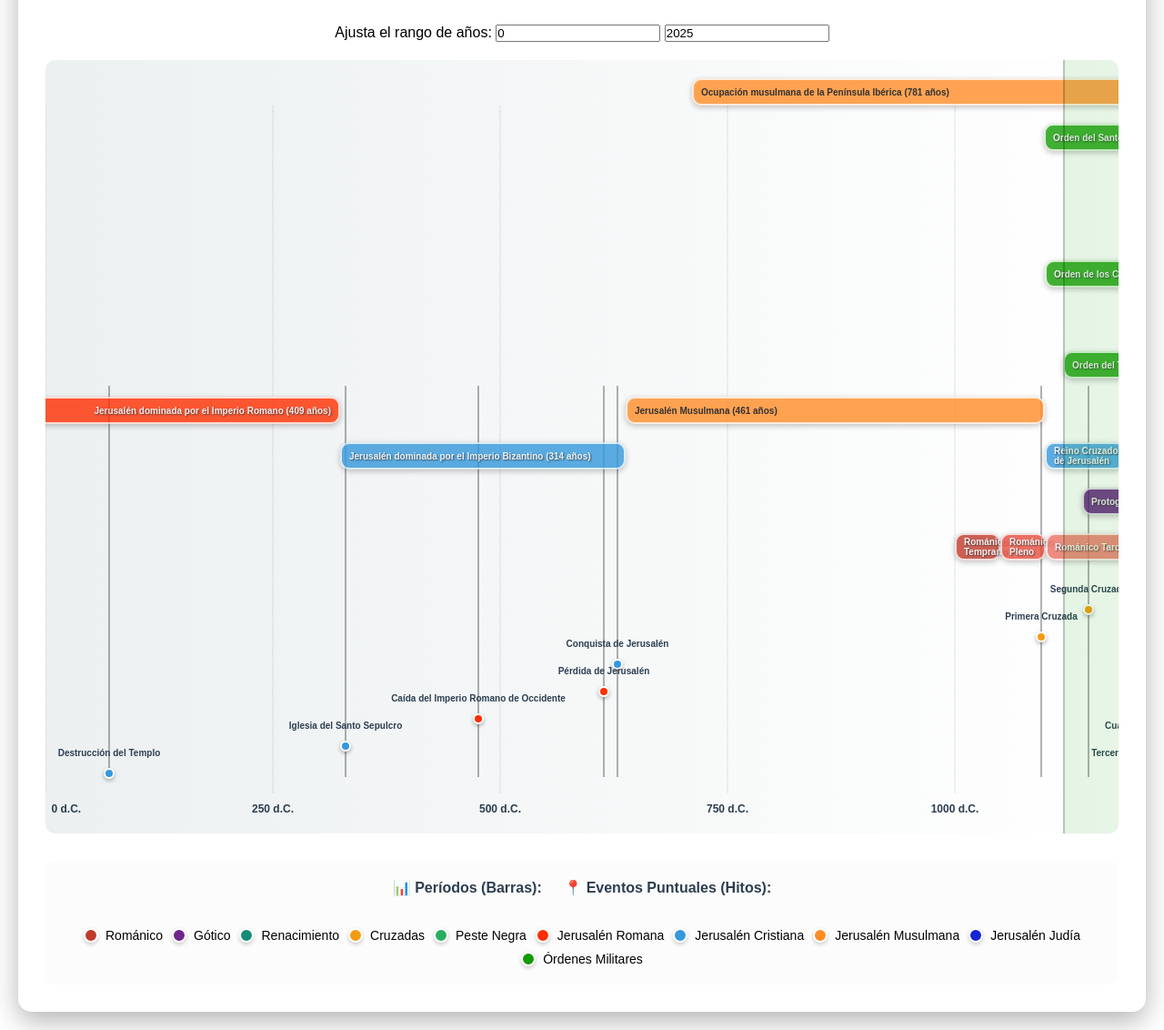
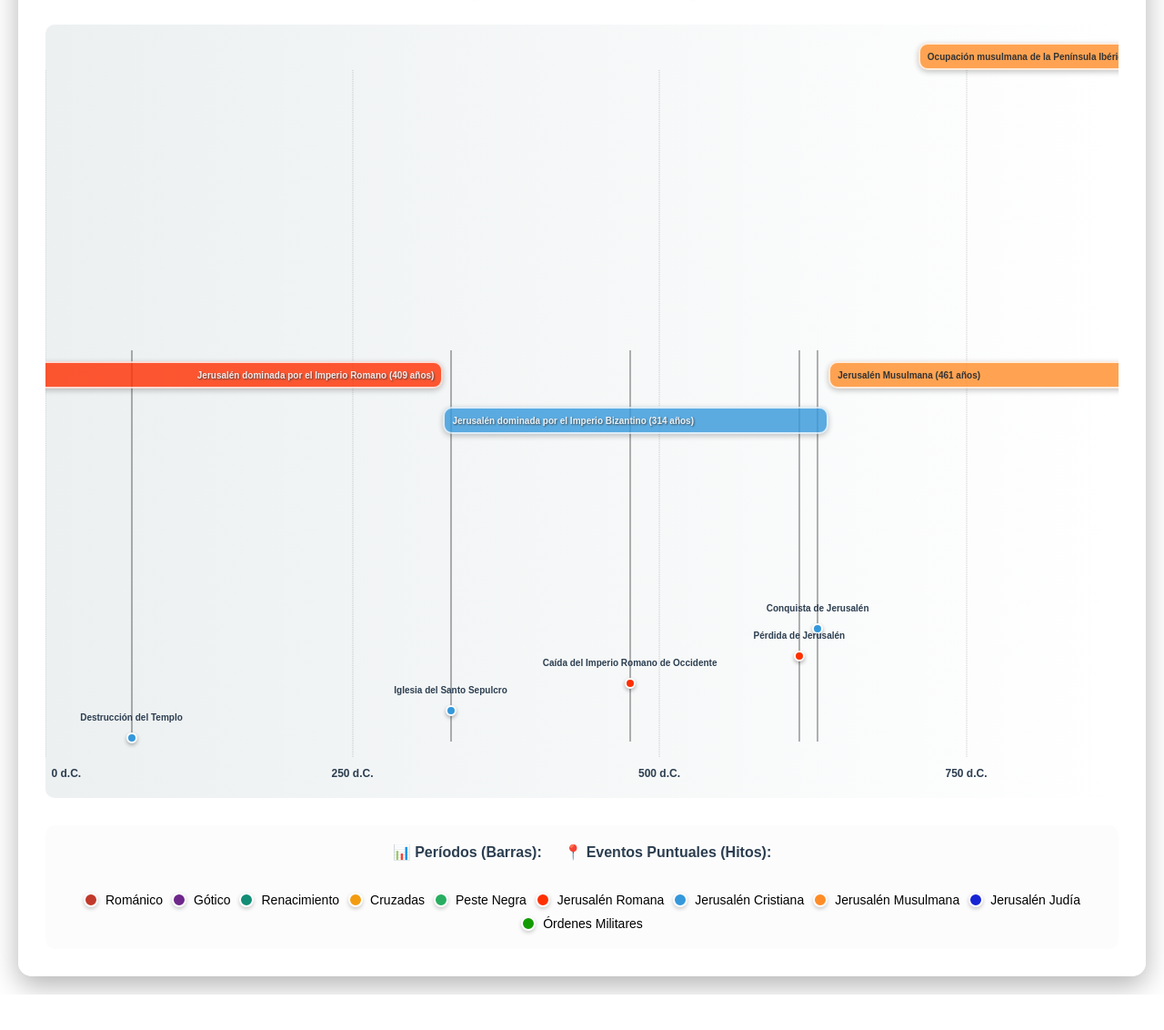
Before and after one commit to palomosdepapel/Timeline2, a plain HTML site: page index.html in a window 1280 px wide. Shown: the part 143-1275 px from the top of the page at 91% size. After the commit the page ends 1236 px from the top, so only its background shows below. Drawn offline with Linux system fonts and the light colour scheme.

Commit message:
sin fechas

```diff
--- a/index.html
+++ b/index.html
@@ -382,12 +382,6 @@
     <div class="container">
         <h1>Línea de Tiempo <br> (<span class="inicio">0</span> - <span class="fin">2025</span> d.C.)</h1>
 
-        <div style="text-align: center; margin-bottom: 20px;">
-            Ajusta el rango de años:
-            <input type="number" id="anoinicio" placeholder="Año de inicio" value="0">
-            <input type="number" id="anofin" placeholder="Año de fin" value="2025">
-        </div>
-
         <div class="timeline-container" id="timeline">
             <!-- Los eventos se generarán aquí con JavaScript -->
         </div>
@@ -726,7 +720,7 @@
                 this.container = document.getElementById('timeline');
                 this.tooltip = document.getElementById('tooltip');
                 this.añoInicio = 0;
-                this.añoFin = 2025;
+                this.añoFin = 1500;
                 this.anchoMaximo = 2025;
                 this.init();
             }
```
